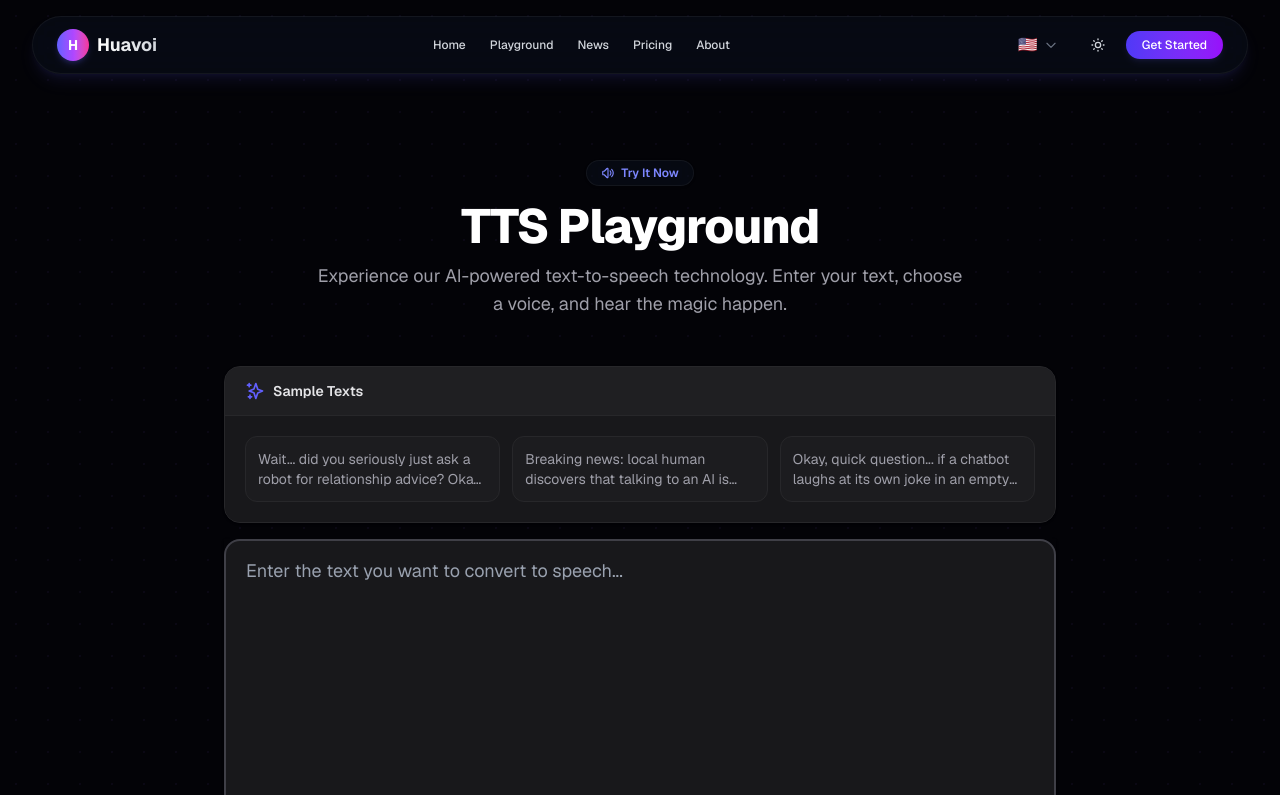
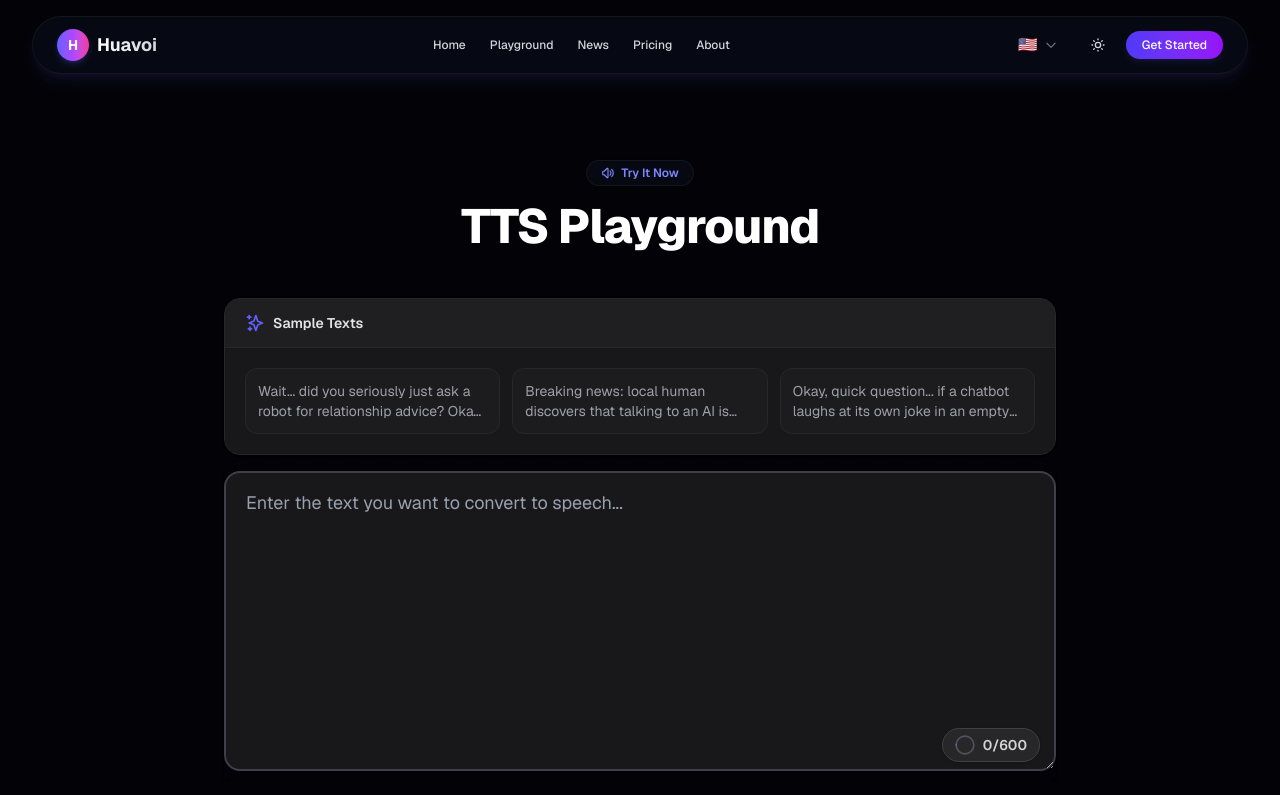
Before and after one commit to szj10/official-landing, a Next.js app: page /playground in a window 1280 px wide. Shown: the top 795 px of the page. Built offline with nearby package versions, Linux system fonts and the light colour scheme.

Commit message:
remove playground.subtitle

```diff
--- a/public/locales/chs/playground.json
+++ b/public/locales/chs/playground.json
@@ -2,7 +2,6 @@
   "playground": {
     "badge": "立即体验",
     "title": "TTS 体验中心",
-    "subtitle": "体验我们 AI 驱动的文本转语音技术。输入文本，选择语音，聆听奇迹发生。",
     "textSection": {
       "title": "文本输入",
       "sampleTexts": "示例文本",
--- a/public/locales/cht/playground.json
+++ b/public/locales/cht/playground.json
@@ -2,7 +2,6 @@
   "playground": {
     "badge": "立即體驗",
     "title": "TTS 體驗中心",
-    "subtitle": "體驗我們 AI 驅動的文字轉語音技術。輸入文字，選擇語音，聆聽奇蹟發生。",
     "textSection": {
       "title": "文字輸入",
       "sampleTexts": "範例文字",
--- a/public/locales/de/playground.json
+++ b/public/locales/de/playground.json
@@ -2,7 +2,6 @@
   "playground": {
     "badge": "Jetzt Testen",
     "title": "TTS Spielwiese",
-    "subtitle": "Erleben Sie unsere KI-gestützte Text-zu-Sprache-Technologie. Geben Sie Ihren Text ein, wählen Sie eine Stimme und hören Sie die Magie.",
     "textSection": {
       "title": "Texteingabe",
       "sampleTexts": "Beispieltexte",
--- a/public/locales/en/playground.json
+++ b/public/locales/en/playground.json
@@ -2,7 +2,6 @@
   "playground": {
     "badge": "Try It Now",
     "title": "TTS Playground",
-    "subtitle": "Experience our AI-powered text-to-speech technology. Enter your text, choose a voice, and hear the magic happen.",
     "textSection": {
       "title": "Text Input",
       "sampleTexts": "Sample Texts",
--- a/public/locales/es/playground.json
+++ b/public/locales/es/playground.json
@@ -2,7 +2,6 @@
   "playground": {
     "badge": "Pruébalo Ahora",
     "title": "Zona de Pruebas TTS",
-    "subtitle": "Experimenta nuestra tecnología de texto a voz impulsada por IA. Ingresa tu texto, elige una voz y escucha la magia.",
     "textSection": {
       "title": "Entrada de Texto",
       "sampleTexts": "Textos de Ejemplo",
--- a/public/locales/fr/playground.json
+++ b/public/locales/fr/playground.json
@@ -2,7 +2,6 @@
   "playground": {
     "badge": "Essayez Maintenant",
     "title": "Espace TTS",
-    "subtitle": "Découvrez notre technologie de synthèse vocale alimentée par l'IA. Entrez votre texte, choisissez une voix et écoutez la magie.",
     "textSection": {
       "title": "Saisie de Texte",
       "sampleTexts": "Exemples de Textes",
--- a/public/locales/ja/playground.json
+++ b/public/locales/ja/playground.json
@@ -2,7 +2,6 @@
   "playground": {
     "badge": "今すぐ試す",
     "title": "TTS プレイグラウンド",
-    "subtitle": "AI搭載のテキスト読み上げ技術を体験。テキストを入力し、音声を選択して、魔法を聞いてみましょう。",
     "textSection": {
       "title": "テキスト入力",
       "sampleTexts": "サンプルテキスト",
--- a/public/locales/ko/playground.json
+++ b/public/locales/ko/playground.json
@@ -2,7 +2,6 @@
   "playground": {
     "badge": "지금 체험",
     "title": "TTS 체험관",
-    "subtitle": "AI 기반 텍스트 음성 변환 기술을 경험하세요. 텍스트를 입력하고, 음성을 선택하고, 마법을 들어보세요.",
     "textSection": {
       "title": "텍스트 입력",
       "sampleTexts": "샘플 텍스트",
--- a/src/app/playground/PlaygroundContent.tsx
+++ b/src/app/playground/PlaygroundContent.tsx
@@ -1072,9 +1072,6 @@ export default function PlaygroundContent() {
         <h1 className="text-3xl sm:text-4xl md:text-5xl font-extrabold text-gray-900 dark:text-white tracking-tight mb-3">
           {t("playground.title")}
         </h1>
-        <p className="text-sm sm:text-base md:text-lg text-gray-600 dark:text-zinc-400 max-w-2xl mx-auto px-2">
-          {t("playground.subtitle")}
-        </p>
       </div>
 
       {/* New Canvas Layout */}
```
